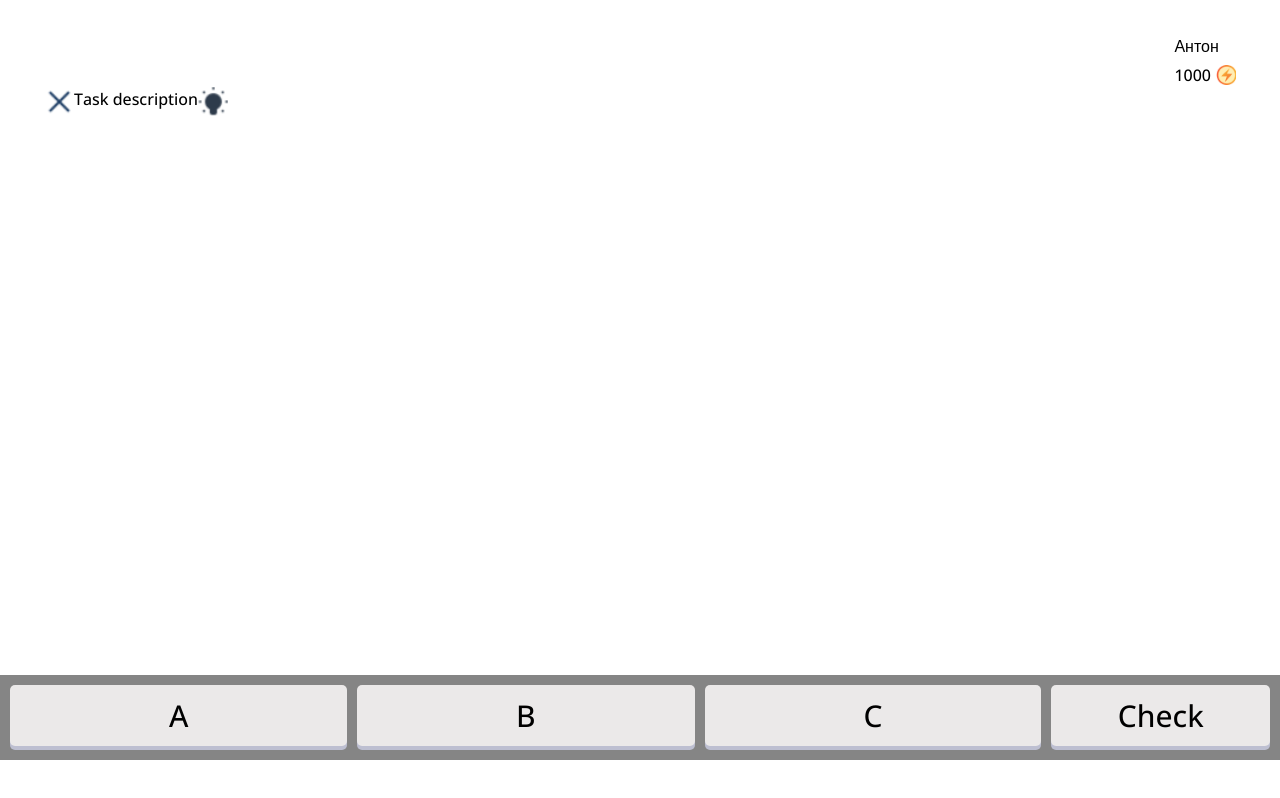
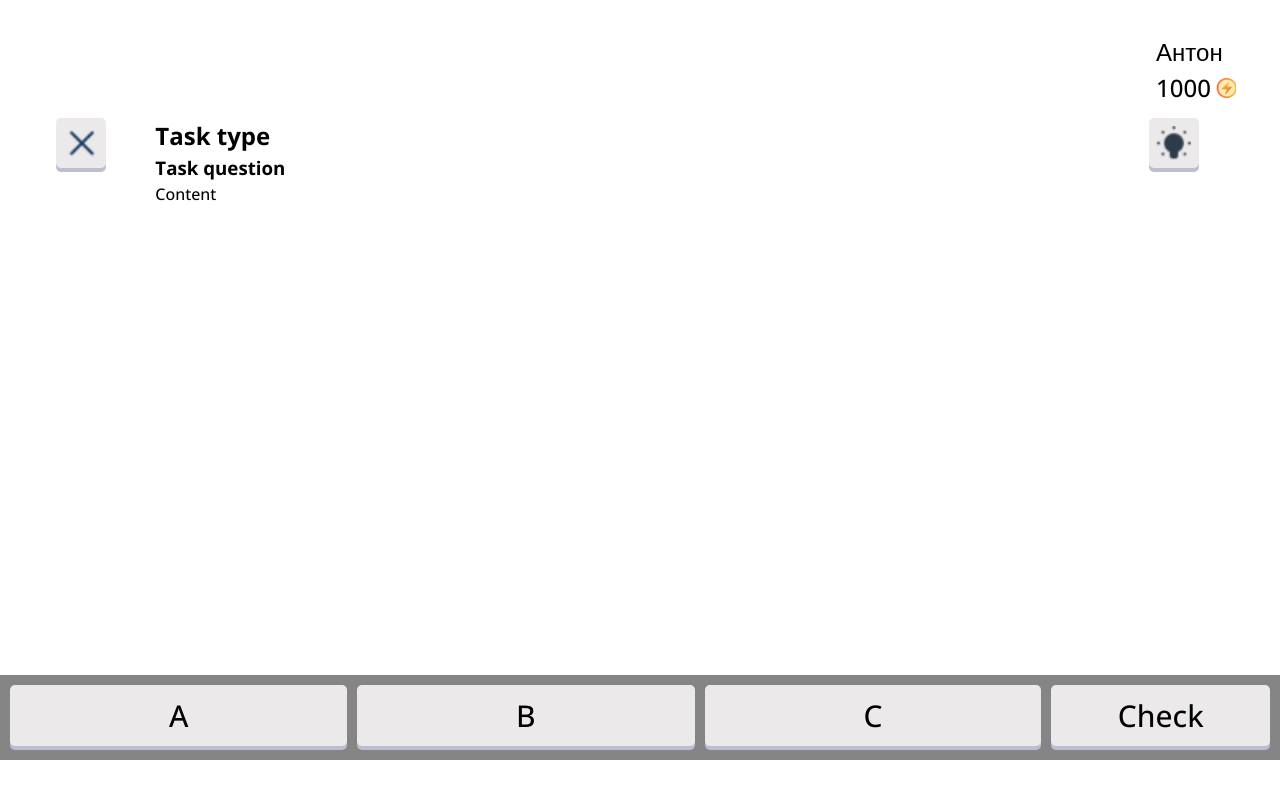
Before and after one commit to starik061/eo-space-vue, a Vue app: page / in a window 1280 px wide. Built offline with nearby package versions, Linux system fonts and the light colour scheme.

Commit message:
made structure of main content and some css for buttons

```diff
--- a/src/App.vue
+++ b/src/App.vue
@@ -1,13 +1,20 @@
 <template>
+  <h1 class="visually-hidden">Questions</h1>
   <v-container>
     <v-row>
       <v-spacer />
       <AccountInfo />
     </v-row>
     <v-row>
-      <CloseButtonIcon />
-      <MainContent />
-      <HelpButtonIcon />
+      <v-col cols="1">
+        <CloseButtonIcon />
+      </v-col>
+      <v-col cols="10">
+        <MainContent />
+      </v-col>
+      <v-col cols="1">
+        <HelpButtonIcon />
+      </v-col>
     </v-row>
   </v-container>
 
--- a/src/components/AccountInfo.vue
+++ b/src/components/AccountInfo.vue
@@ -23,7 +23,8 @@ export default {
     flex-direction: column;
     justify-content: center;
     align-items: flex-start;
-    gap: 5px;
+    gap: 0;
+    font-size: 24px;
 }
 
 .account--coins-info {
--- a/src/components/MainContent.vue
+++ b/src/components/MainContent.vue
@@ -1,6 +1,11 @@
 <template>
     <div>
-        Task description
+        <h2>Task type</h2>
+        <h3>Task question</h3>
+        <div>
+            <p>Content</p>
+            <img src="" alt="">
+        </div>
     </div>
 </template>
 
--- a/src/components/icons/CloseButtonIcon.vue
+++ b/src/components/icons/CloseButtonIcon.vue
@@ -1,14 +1,29 @@
 <template>
-    <div class="coin">
+    <div class="btn">
     </div>
 </template>
 
 
 <style lang="scss" scoped>
-.coin {
-    width: 30px;
-    height: 30px;
+.btn {
+    width: 50px;
+    height: 50px;
     background-image: url("/close_btn.png");
-    background-size: cover;
+    background-size: 70%;
+    background-position: center;
+    display: flex;
+    justify-content: flex-start;
+    align-items: center;
+    padding: 8px 8px;
+    background-color: #ebe9e9;
+    border-radius: 5px;
+    -webkit-box-shadow: 0px 6px 0px 0px rgba(189, 191, 209, 1);
+    -moz-box-shadow: 0px 6px 0px 0px rgba(189, 191, 209, 1);
+    box-shadow: 0px 4px 0px 0px rgba(189, 191, 209, 1);
+
+    &:hover,
+    :focus {
+        box-shadow: 0px 4px 0px 0px #fcfc7f;
+    }
 }
 </style>
--- a/src/components/icons/HelpButtonIcon.vue
+++ b/src/components/icons/HelpButtonIcon.vue
@@ -1,14 +1,29 @@
 <template>
-    <div class="coin">
+    <div class="btn">
     </div>
 </template>
 
 
 <style lang="scss" scoped>
-.coin {
-    width: 30px;
-    height: 30px;
+.btn {
+    display: flex;
+    width: 50px;
+    height: 50px;
+    justify-content: flex-start;
+    align-items: center;
+    padding: 8px 8px;
     background-image: url("/bulb.png");
-    background-size: cover;
+    background-size: 70%;
+    background-position: center;
+    background-color: #ebe9e9;
+    border-radius: 5px;
+    -webkit-box-shadow: 0px 6px 0px 0px rgba(189, 191, 209, 1);
+    -moz-box-shadow: 0px 6px 0px 0px rgba(189, 191, 209, 1);
+    box-shadow: 0px 4px 0px 0px rgba(189, 191, 209, 1);
+
+    &:hover,
+    :focus {
+        box-shadow: 0px 4px 0px 0px #fcfc7f;
+    }
 }
 </style>
```
